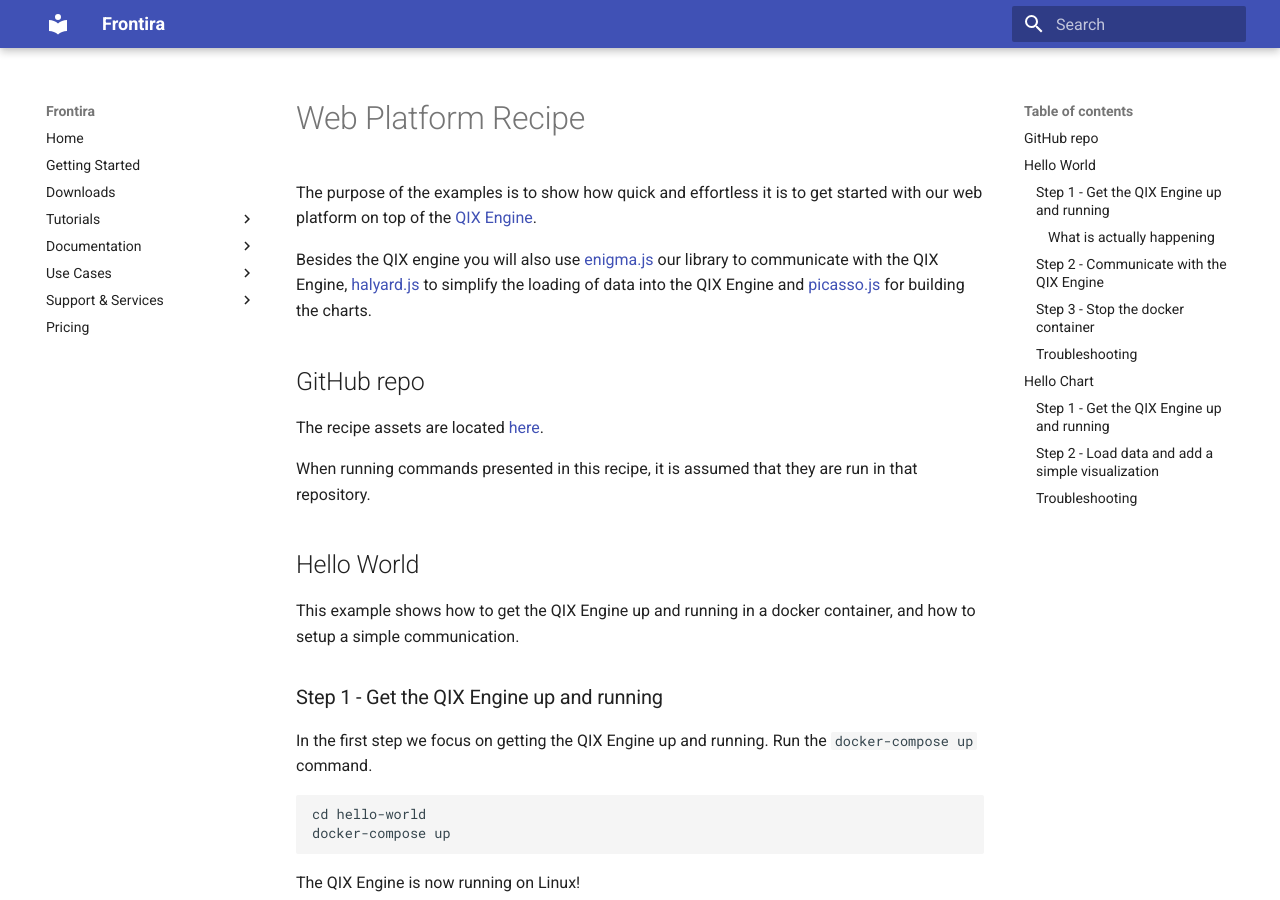
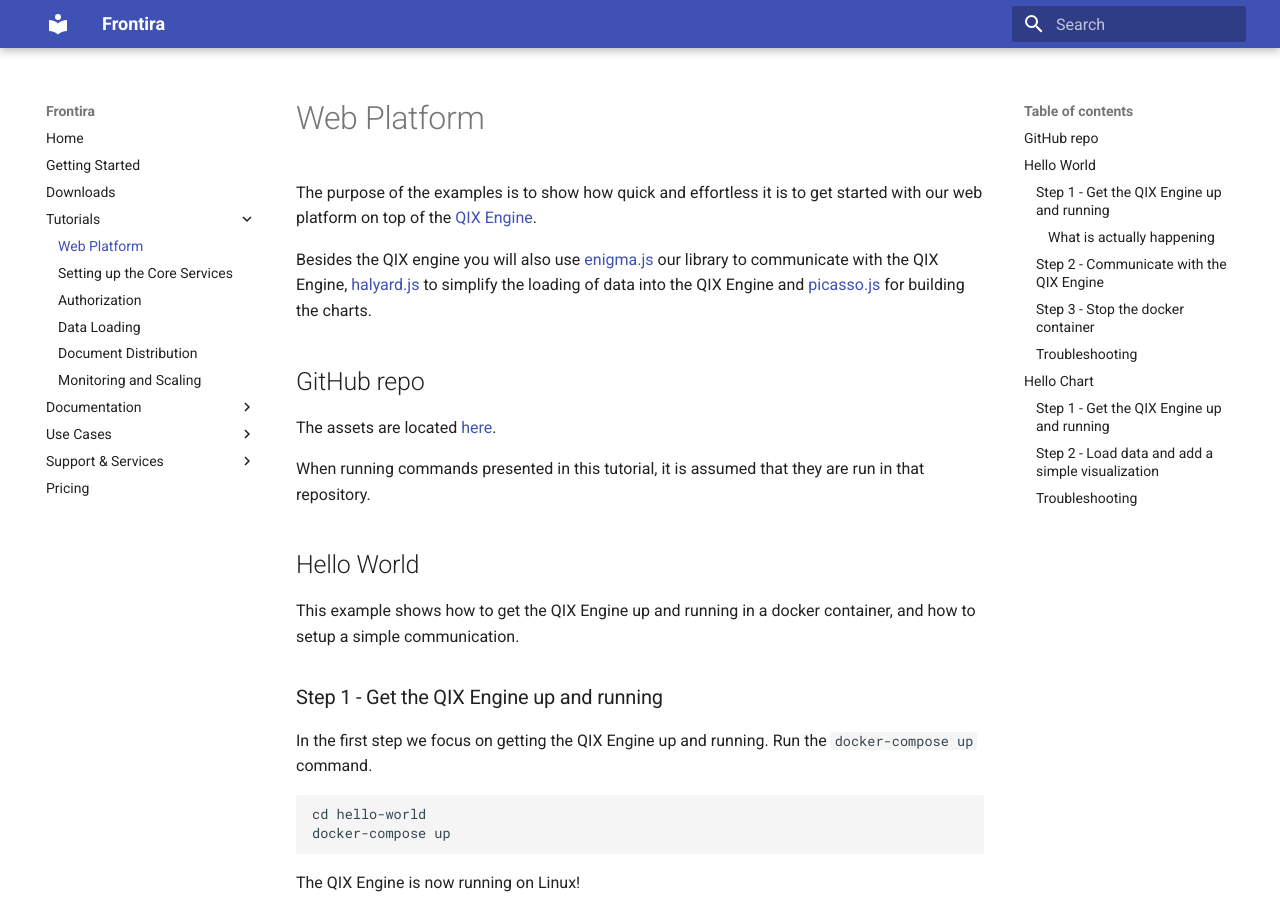
Before and after one commit to qlik-oss/core-website, an MkDocs documentation site: the page built from docs/tutorials/web-platform.md, in a window 1280 px wide and 900 px high. Built offline with MkDocs 1.6.1 and Material for MkDocs 9.7.7, drawn with Linux system fonts in a browser that asks for light colours; old or Windows-style settings are respelled for this version of MkDocs.

Commit message:
Messed up a merge to master (#76)

```diff
--- a/docs/documentation/recipes/web-platform.md
+++ b/docs/tutorials/web-platform.md
@@ -1,7 +1,7 @@
-# Web Platform Recipe
+# Web Platform
 
 The purpose of the examples is to show how quick and effortless it is to get started with our web platform
-on top of the [QIX Engine](../services/qix-engine.md).
+on top of the [QIX Engine](../documentation/services/qix-engine.md).
 
 Besides the QIX engine you will also use [enigma.js](https://github.com/qlik-oss/enigma.js)
 our library to communicate with the QIX Engine,
@@ -10,9 +10,9 @@
 
 ## GitHub repo
 
-The recipe assets are located [here](https://github.com/qlik-ea/getting-started-with-web-platform).
+The assets are located [here](https://github.com/qlik-ea/getting-started-with-web-platform).
 
-When running commands presented in this recipe, it is assumed that they are run in that repository.
+When running commands presented in this tutorial, it is assumed that they are run in that repository.
 
 ## Hello World
 
--- a/mkdocs.yml
+++ b/mkdocs.yml
@@ -6,9 +6,8 @@
   - Getting Started: getting-started.md
   - Downloads: downloads.md
   - Tutorials:
-    - Overview: tutorials/overview.md
-    - Hello Frontira: tutorials/hello-frontira.md
-    - Core: tutorials/core.md
+    - Web Platform: tutorials/web-platform.md
+    - Setting up the Core Services: tutorials/core.md
     - Authorization: tutorials/authorization.md
     - Data Loading: tutorials/data-loading.md
     - Document Distribution: tutorials/document-distribution.md
```
Also changed, not shown: docs/tutorials/core.md (+3 -3 lines).
